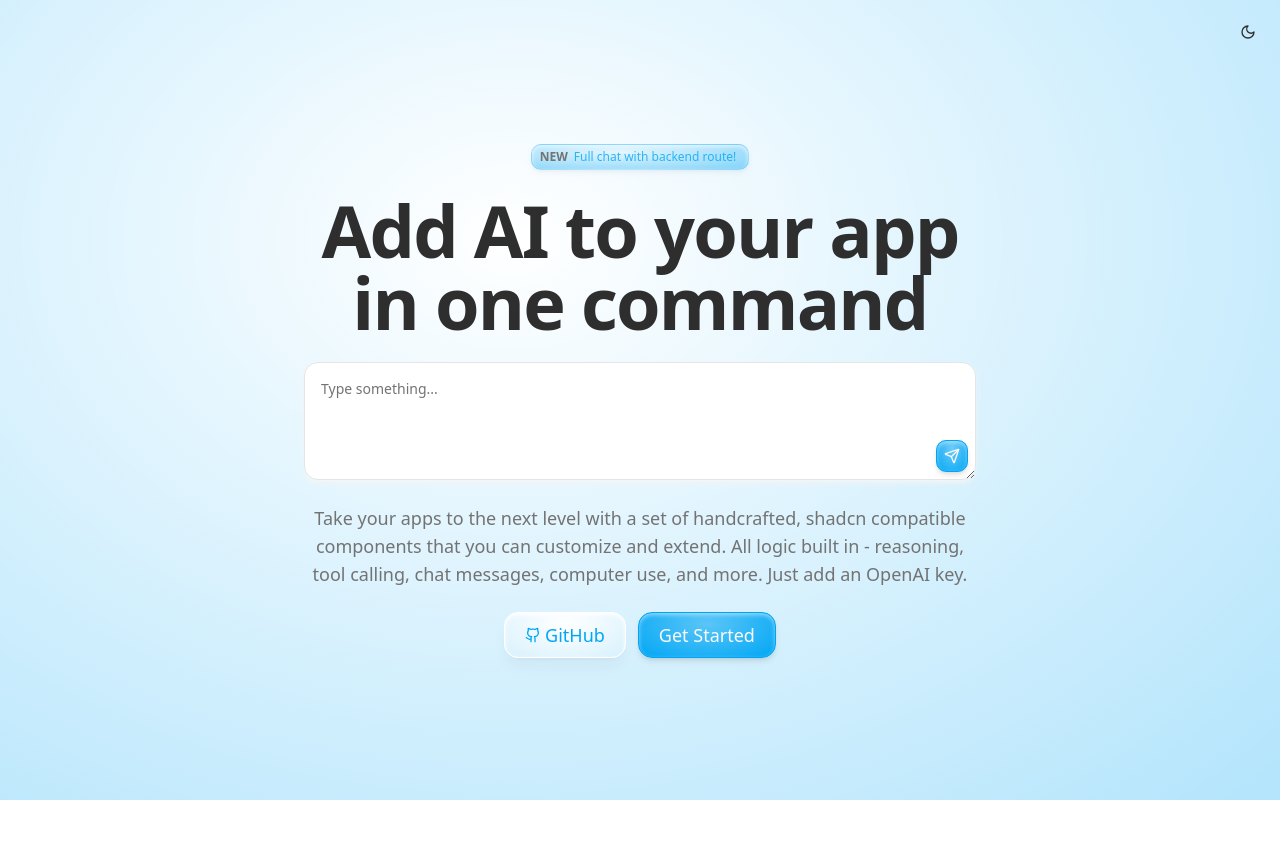
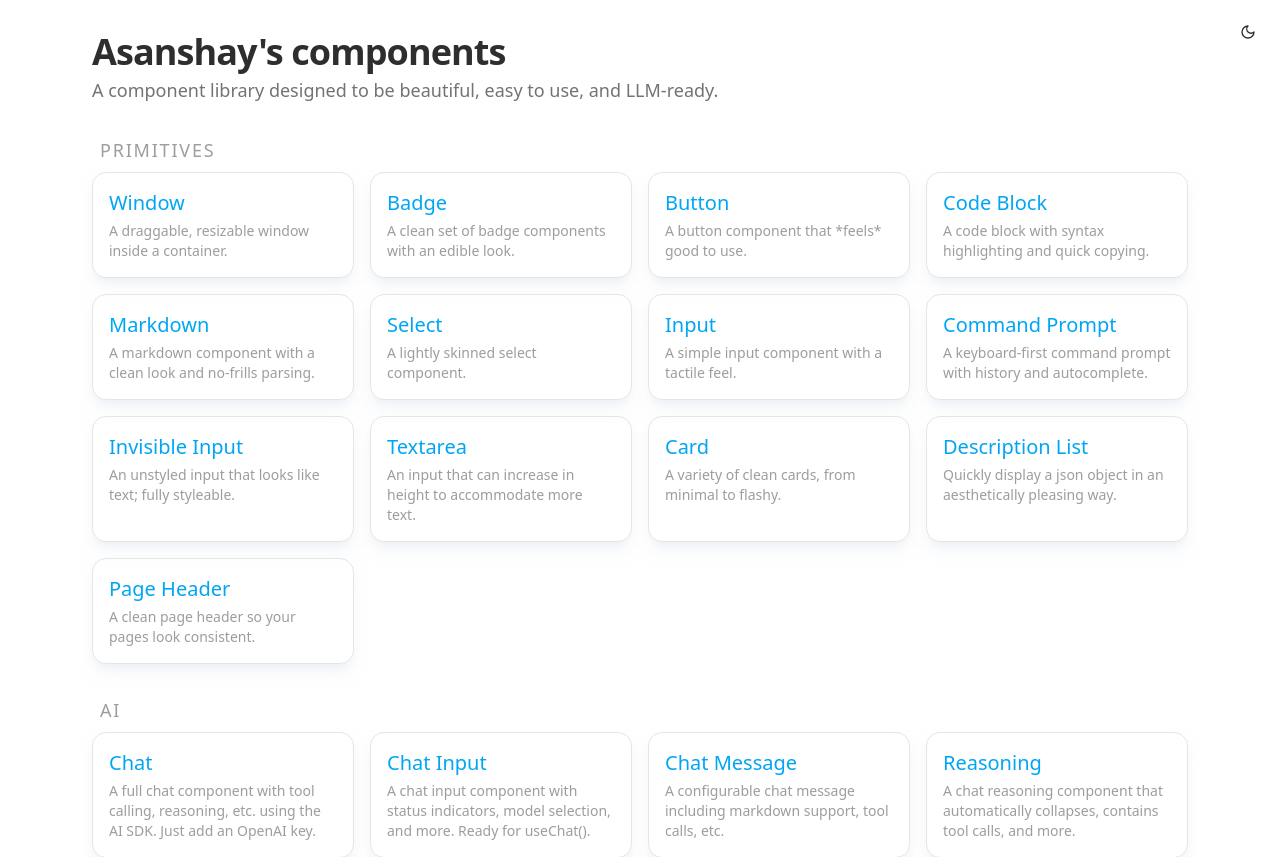
Before and after one commit to SuperAce100/design-system, a Next.js app: page / in a window 1280 px wide. Shown: the top 857 px of the page. Before the commit the page ends 800 px from the top, so only its background shows below. Built offline with nearby package versions, Linux system fonts and the light colour scheme.

Commit message:
Update homepage

```diff
--- a/app/[component]/page.tsx
+++ b/app/[component]/page.tsx
@@ -44,7 +44,7 @@ export default async function ComponentPage({
     <div className="max-w-6xl mx-auto flex flex-col h-screen px-4 pt-8 gap-8">
       <header className="flex flex-col gap-2 px-3">
         <div className="text-sm text-muted-foreground mt-6">
-          <Link href="/components" className="hover:text-foreground transition-colors">
+          <Link href="/" className="hover:text-foreground transition-colors">
             Components
           </Link>
           <span className="mx-2">/</span>
--- a/app/components/page.tsx
+++ /dev/null
@@ -1,71 +0,0 @@
-import { sectionOrder, componentList } from "@/lib/component-registry";
-import Link from "next/link";
-import { Button } from "@/registry/new-york/blocks/button/button";
-
-export default function ComponentsPage() {
-  const componentsBySection = componentList.reduce<Record<string, typeof componentList>>(
-    (acc, component) => {
-      const section = component.section;
-      if (!acc[section]) acc[section] = [] as unknown as typeof componentList;
-      acc[section].push(component);
-      return acc;
-    },
-    {} as Record<string, typeof componentList>
-  );
-
-  return (
-    <div className="max-w-6xl mx-auto flex flex-col h-screen px-4 pt-8 gap-8">
-      <header className="flex flex-col gap-2 px-3">
-        <div className="text-sm text-muted-foreground mt-6">
-          <Link href="/components" className="hover:text-foreground transition-colors">
-            Components
-          </Link>
-        </div>
-        <div className="flex items-start justify-between gap-4">
-          <div className="flex flex-col gap-1">
-            <h1 className="text-4xl font-semibold tracking-tight">Splash</h1>
-            <p className="text-muted-foreground text-lg">
-              A component library designed to be beautiful, easy to use, and LLM-ready.
-            </p>
-          </div>
-        </div>
-      </header>
-      <main className="flex flex-col gap-8 px-2 pb-16">
-        {/* Components index */}
-        {sectionOrder.map((section) => {
-          const comps = componentsBySection[section];
-          if (!comps) return null;
-          const anchor = section.toLowerCase();
-          return (
-            <section key={section} id={anchor} className="px-1">
-              <h2 className="text-lg font-medium mb-2 uppercase tracking-widest ml-2 text-muted-foreground/70">
-                {section}
-              </h2>
-              <div className="grid grid-cols-2 sm:grid-cols-4 gap-4">
-                {comps.map((component) => (
-                  <Button
-                    key={component.id}
-                    variant="outline"
-                    size="sm"
-                    className="justify-start no-underline rounded-xl p-4 duration-500 hover:transition-none"
-                    asChild
-                  >
-                    <Link
-                      href={`/${component.id}`}
-                      className="flex flex-col gap-1 justify-start items-start"
-                    >
-                      <h3 className="text-xl font-medium text-primary">{component.name}</h3>
-                      <p className="max-w-full text-wrap text-muted-foreground/70 text-sm">
-                        {component.description}
-                      </p>
-                    </Link>
-                  </Button>
-                ))}
-              </div>
-            </section>
-          );
-        })}
-      </main>
-    </div>
-  );
-}
--- a/app/layout.tsx
+++ b/app/layout.tsx
@@ -16,7 +16,7 @@ const geistMono = Geist_Mono({
 });
 
 export const metadata: Metadata = {
-  title: "Splash",
+  title: "Asanshay's components",
   description: "A set of beautiful, flexible, and LLM-ready components for your next project.",
 };
 
--- a/app/page.tsx
+++ b/app/page.tsx
@@ -1,70 +1,66 @@
-"use client";
+import { sectionOrder, componentList } from "@/lib/component-registry";
+import { Button } from "@/registry/new-york/blocks/button/button";
 import Link from "next/link";
-import { Button } from "@/registry/new-york/blocks/button/button";
-import { Badge } from "@/registry/new-york/blocks/badge/badge";
-import Reveal from "@/registry/new-york/blocks/reveal/reveal";
-import { Github } from "lucide-react";
-import ChatInput from "@/registry/new-york/blocks/chat-input/chat-input";
 
 export default function Home() {
+  const componentsBySection = componentList.reduce<Record<string, typeof componentList>>(
+    (acc, component) => {
+      const section = component.section;
+      if (!acc[section]) acc[section] = [] as unknown as typeof componentList;
+      acc[section].push(component);
+      return acc;
+    },
+    {} as Record<string, typeof componentList>
+  );
+
   return (
-    <div className="flex flex-col px-4 gap-10 bg-radial-[at_40%_30%] from-primary/0 to-primary/30 dark:from-primary/40 dark:to-primary/0">
-      {/* Hero */}
-      <header className="max-w-2xl mx-auto flex flex-col gap-6 items-center text-center h-screen justify-center">
-        <Reveal index={0}>
-          <Badge variant="fancy" color="primary" className="px-3 py-1">
-            <span className="dark:text-foreground text-muted-foreground uppercase text-xs font-bold mr-1 -ml-1">
-              New
-            </span>{" "}
-            Full chat with backend route!
-          </Badge>
-        </Reveal>
-        <Reveal index={1}>
-          <h1 className="text-5xl md:text-7xl font-semibold tracking-tight text-balance">
-            Add AI to your app in one command
-          </h1>
-        </Reveal>
-        <Reveal index={1} className="w-full">
-          <ChatInput
-            placeholder="Type something..."
-            models={[
-              {
-                id: "gpt-5-mini",
-                name: "GPT-5 mini",
-                description: "Fast and affordable",
-              },
-            ]}
-            loading={false}
-            handleSubmit={() => {}}
-            handleInputChange={() => {}}
-            input=""
-            model="gpt-5-mini"
-            className="w-full"
-          />
-        </Reveal>
-        <Reveal index={2}>
-          <p className="text-muted-foreground text-lg max-w-3xl">
-            Take your apps to the next level with a set of handcrafted, shadcn compatible components
-            that you can customize and extend. All logic built in - reasoning, tool calling, chat
-            messages, computer use, and more. Just add an OpenAI key.
-          </p>
-        </Reveal>
-        <Reveal index={3}>
-          <div className="flex items-center gap-3">
-            <Button
-              variant="default"
-              size="lg"
-              className="inset-shadow-card inset-shadow-sm bg-radial-[at_50%_25%] dark:to-card dark:from-transparent to-transparent from-card hover:-translate-y-px active:translate-y-px border-card shadow-foreground/5 text-primary hover:from-primary/20"
-            >
-              <Github className="size-4" />
-              GitHub
-            </Button>
-            <Button variant="fancy" size="lg" asChild>
-              <Link href="/components">Get Started</Link>
-            </Button>
+    <div className="max-w-6xl mx-auto flex flex-col h-screen px-4 pt-8 gap-8">
+      <header className="flex flex-col gap-2 px-3">
+        <div className="flex items-start justify-between gap-4">
+          <div className="flex flex-col gap-1">
+            <h1 className="text-4xl font-semibold tracking-tight">Asanshay's components</h1>
+            <p className="text-muted-foreground text-lg">
+              A component library designed to be beautiful, easy to use, and LLM-ready.
+            </p>
           </div>
-        </Reveal>
+        </div>
       </header>
+      <main className="flex flex-col gap-8 px-2 pb-16">
+        {/* Components index */}
+        {sectionOrder.map((section) => {
+          const comps = componentsBySection[section];
+          if (!comps) return null;
+          const anchor = section.toLowerCase();
+          return (
+            <section key={section} id={anchor} className="px-1">
+              <h2 className="text-lg font-medium mb-2 uppercase tracking-widest ml-2 text-muted-foreground/70">
+                {section}
+              </h2>
+              <div className="grid grid-cols-2 sm:grid-cols-4 gap-4">
+                {comps.map((component) => (
+                  <Button
+                    key={component.id}
+                    variant="outline"
+                    size="sm"
+                    className="justify-start no-underline rounded-xl p-4 duration-500 hover:transition-none"
+                    asChild
+                  >
+                    <Link
+                      href={`/${component.id}`}
+                      className="flex flex-col gap-1 justify-start items-start"
+                    >
+                      <h3 className="text-xl font-medium text-primary">{component.name}</h3>
+                      <p className="max-w-full text-wrap text-muted-foreground/70 text-sm">
+                        {component.description}
+                      </p>
+                    </Link>
+                  </Button>
+                ))}
+              </div>
+            </section>
+          );
+        })}
+      </main>
     </div>
   );
 }
```
Also changed, not shown: components/ui/invisible-input.tsx (line endings or trailing spaces), registry/new-york/blocks/invisible-input/invisible-input.tsx (line endings or trailing spaces).
